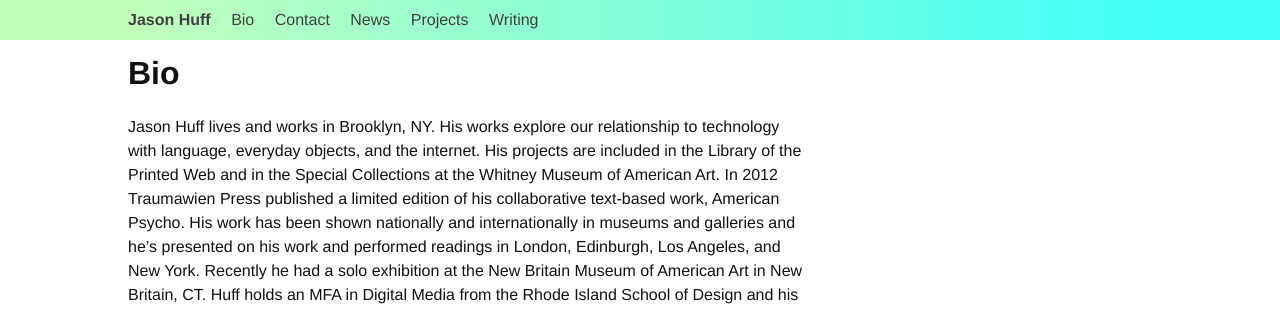
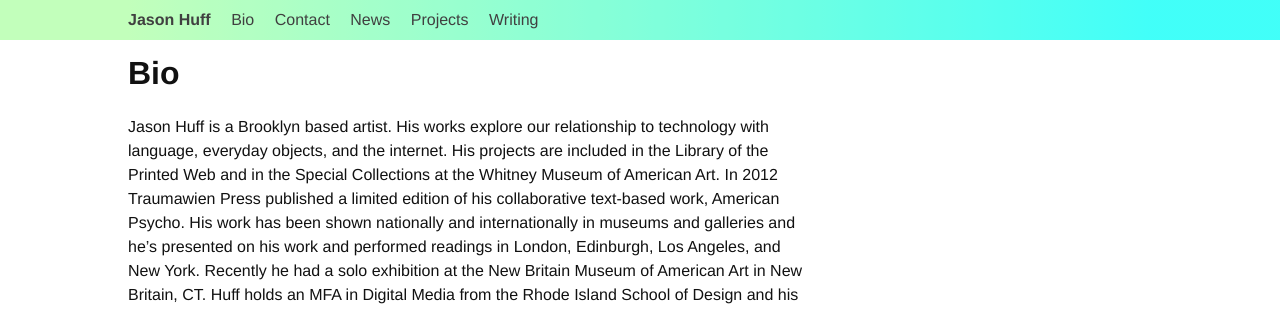
Before and after one commit to jsnhff/jsnhff.github.io, a Jekyll site: the page built from _pages/about.md, in a window 1280 px wide. Shown: the top 310 px of the page. Built offline with Jekyll 4.4.1, drawn with Linux system fonts in a browser that asks for light colours; some of the changed text lies outside the part shown.

Commit message:
Update about.md

```diff
--- a/_pages/about.md
+++ b/_pages/about.md
@@ -4,4 +4,4 @@ title: Bio
 permalink: /about/
 ---
 
-Jason Huff lives and works in Brooklyn, NY. His works explore our relationship to technology with language, everyday objects, and the internet. His projects are included in the Library of the Printed Web and in the Special Collections at the Whitney Museum of American Art. In 2012 Traumawien Press published a limited edition of his collaborative text-based work, American Psycho. His work has been shown nationally and internationally in museums and galleries and he’s presented on his work and performed readings in London, Edinburgh, Los Angeles, and New York. Recently he had a solo exhibition at the New Britain Museum of American Art in New Britain, CT. Huff holds an MFA in Digital Media from the Rhode Island School of Design and his writing can be found on rhizome.org.
+Jason Huff is a Brooklyn based artist. His works explore our relationship to technology with language, everyday objects, and the internet. His projects are included in the Library of the Printed Web and in the Special Collections at the Whitney Museum of American Art. In 2012 Traumawien Press published a limited edition of his collaborative text-based work, American Psycho. His work has been shown nationally and internationally in museums and galleries and he’s presented on his work and performed readings in London, Edinburgh, Los Angeles, and New York. Recently he had a solo exhibition at the New Britain Museum of American Art in New Britain, CT. Huff holds an MFA in Digital Media from the Rhode Island School of Design and his writing can be found on rhizome.org.
```
